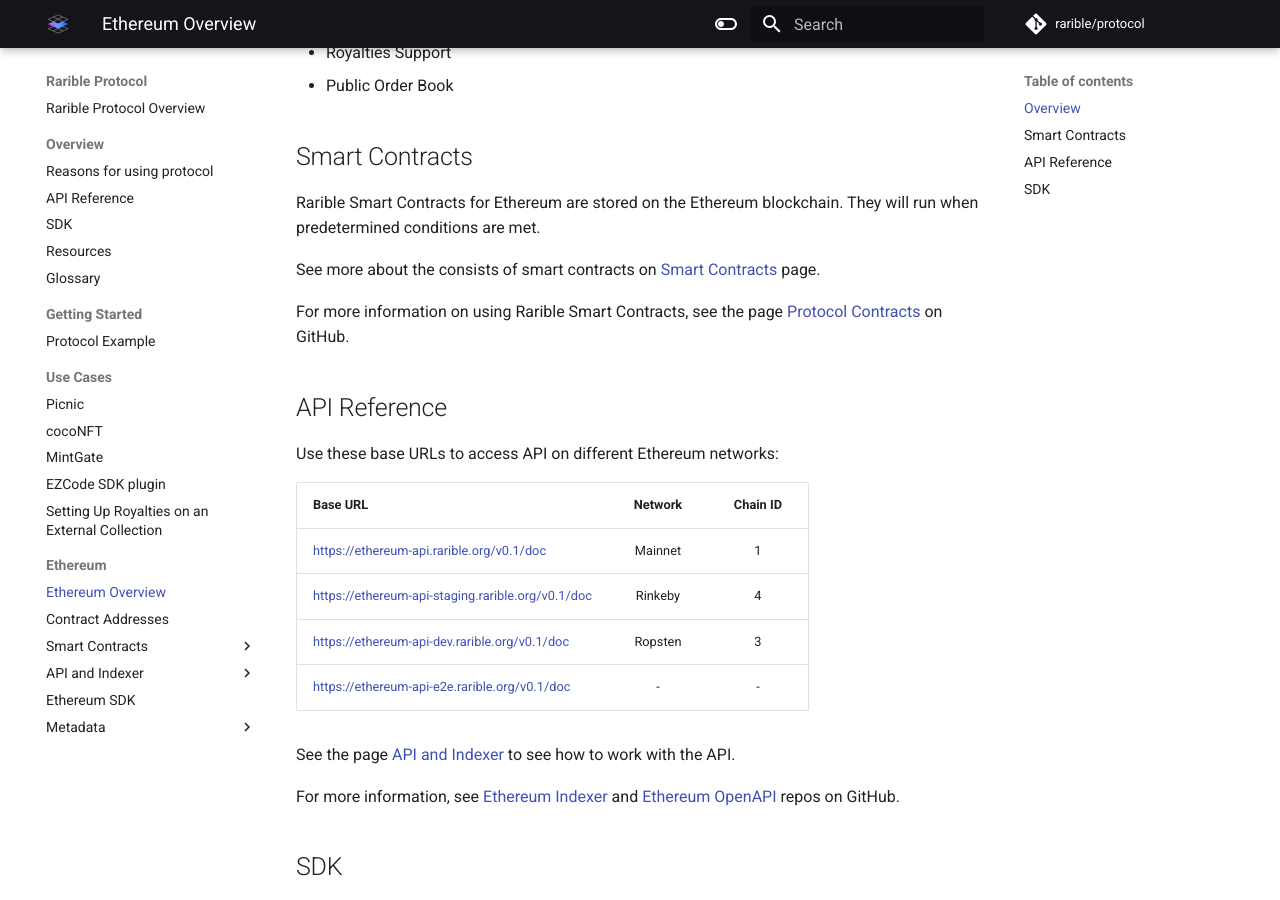
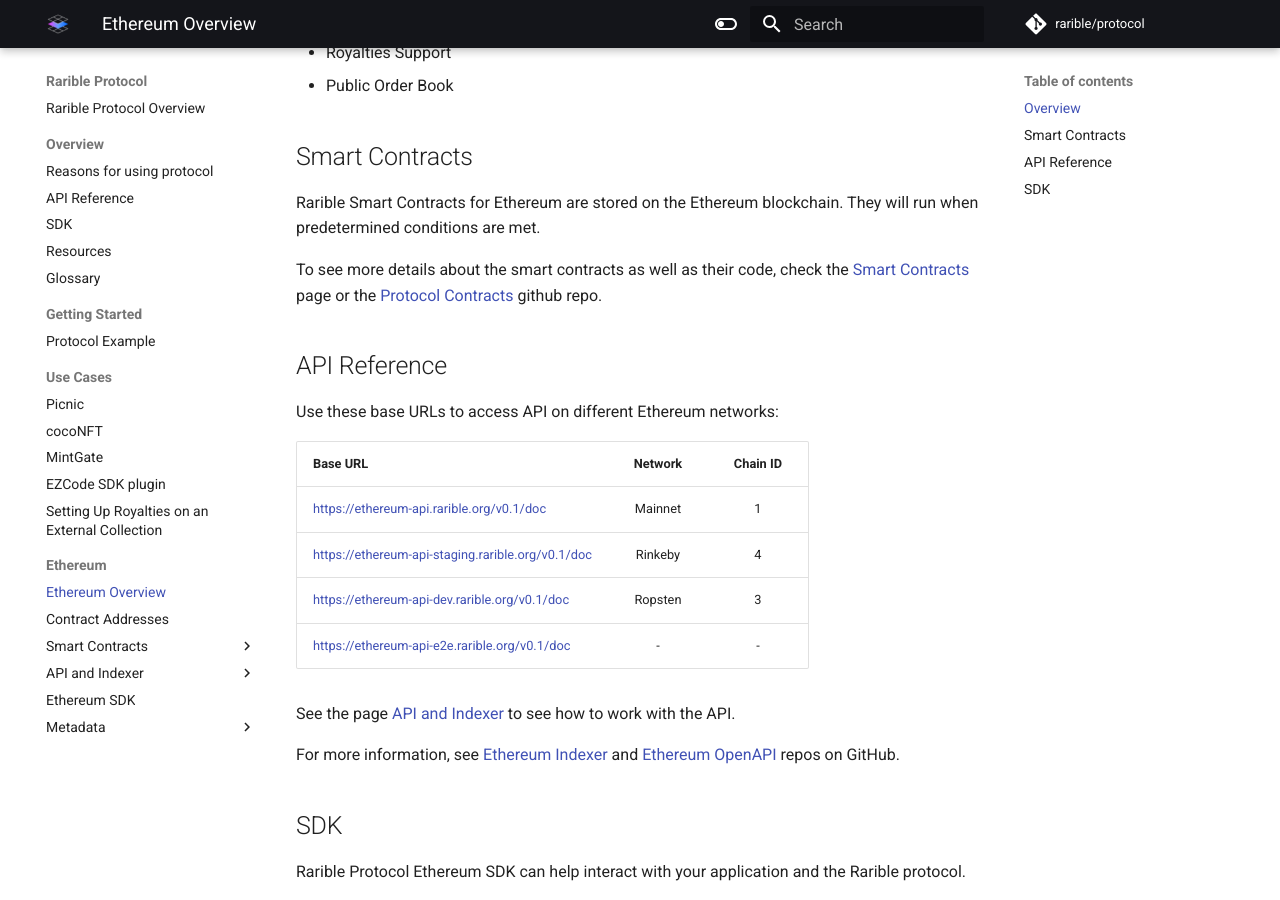
Before and after one commit to rarible/protocol, an MkDocs documentation site: the page built from docs/ethereum/ethereum-overview.md, in a window 1280 px wide and 900 px high, scrolled down 586 px. Built offline with MkDocs 1.6.1 and Material for MkDocs 9.7.7, drawn with Linux system fonts in a browser that asks for light colours; comment, search, counter and statistics services are not loaded.

Commit message:
Review ethereum-overview - Denis PR

```diff
--- a/docs/ethereum/ethereum-overview.md
+++ b/docs/ethereum/ethereum-overview.md
@@ -19,9 +19,7 @@
 
 Rarible Smart Contracts for Ethereum are stored on the Ethereum blockchain. They will run when predetermined conditions are met.
 
-See more about the consists of smart contracts on [Smart Contracts](smart-contracts/smart-contracts.md) page.
-
-For more information on using Rarible Smart Contracts, see the page [Protocol Contracts](https://github.com/rarible/protocol-contracts) on GitHub.
+To see more details about the smart contracts as well as their code, check the [Smart Contracts](smart-contracts/smart-contracts.md) page or the [Protocol Contracts](https://github.com/rarible/protocol-contracts) github repo.
 
 ## API Reference
 
```
